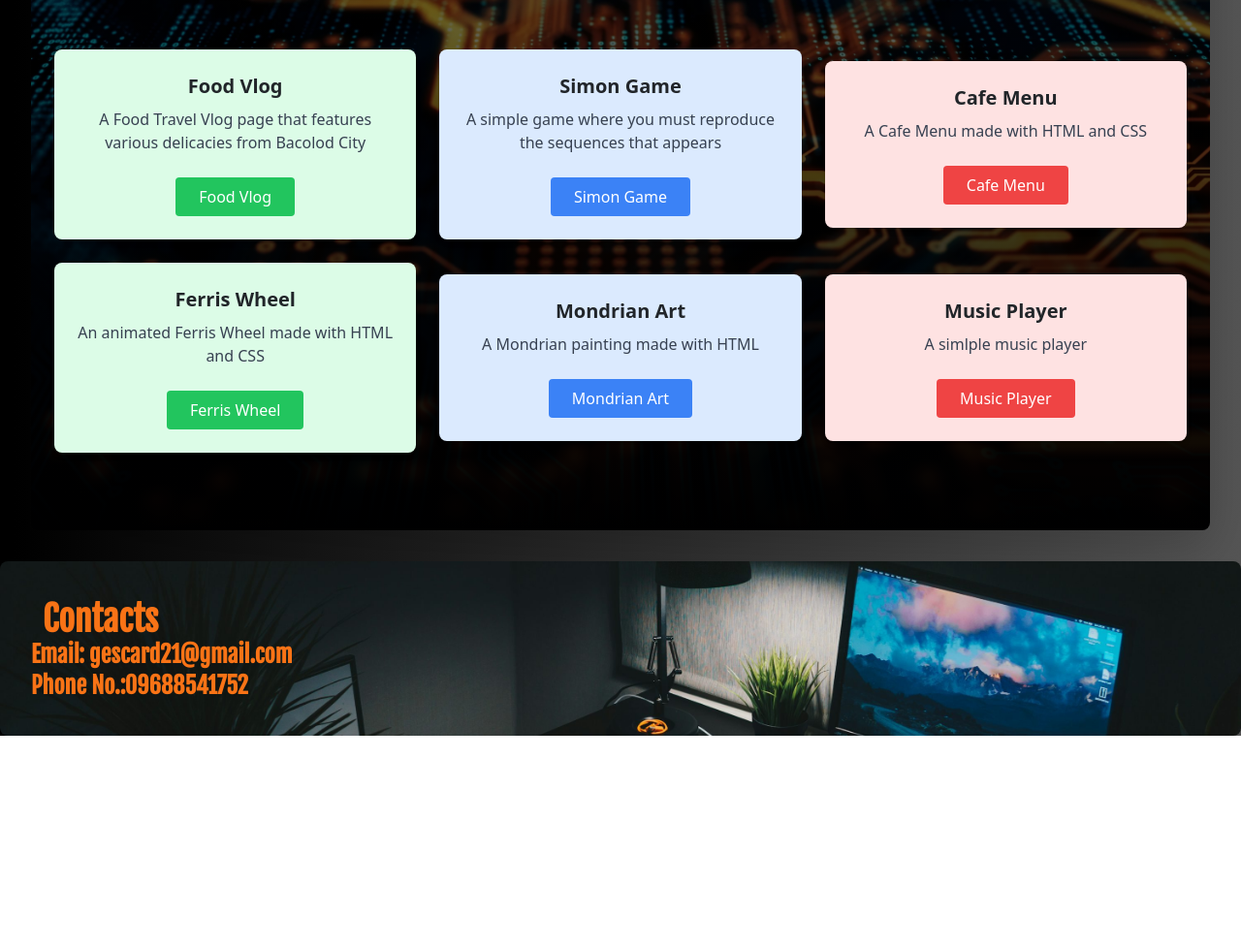
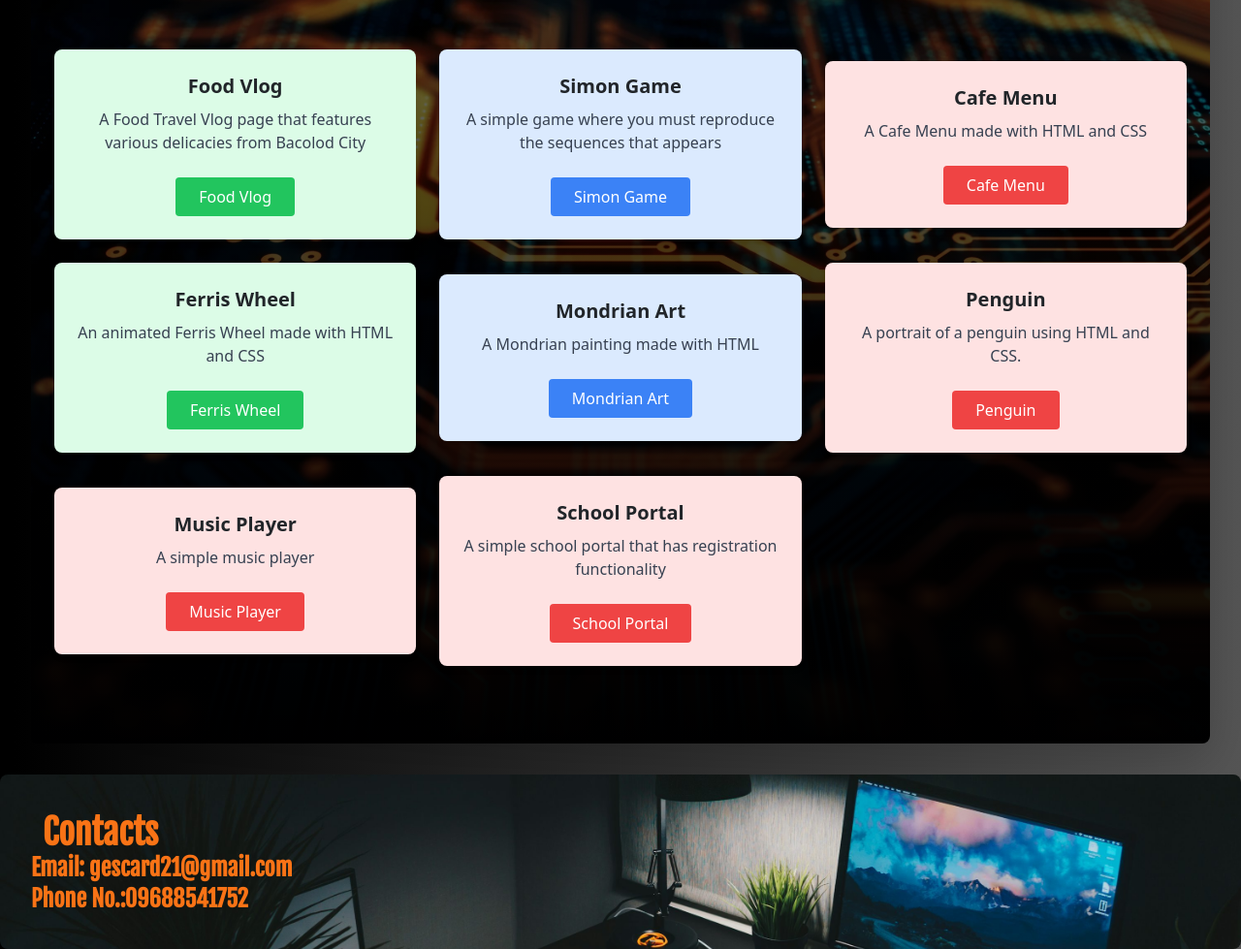
Before and after one commit to genscar/Portfolio-new, a plain HTML site: page index.html in a window 1280 px wide. Shown: the part 2577-3556 px from the top of the page at 97% size. Before the commit the page ends 3336 px from the top, so only its background shows below. Drawn offline with nearby package versions, Linux system fonts and the light colour scheme; a web font is replaced by a local one.

Commit message:
Update index.html

```diff
--- a/index.html
+++ b/index.html
@@ -415,9 +415,21 @@
 
 
             <div class="bg-red-100 p-4 rounded-lg shadow-md flex flex-col items-center">
+                <h2 class="text-xl font-semibold mb-2">Penguin</h2>
+                <p class="text-gray-700 mb-4 text-center">A portrait of a penguin using HTML and CSS.</p>
+               <a href="./Projects/Penguin/index.html" target="_blank"> <button class="bg-red-500 text-white px-4 py-2 rounded hover:bg-red-600">Penguin</button>
+            </a></div>
+
+	      <div class="bg-red-100 p-4 rounded-lg shadow-md flex flex-col items-center">
                 <h2 class="text-xl font-semibold mb-2">Music Player</h2>
-                <p class="text-gray-700 mb-4 text-center">A simlple music player</p>
+                <p class="text-gray-700 mb-4 text-center">A simple music player</p>
                <a href="./Projects/musicplayer/index.html" target="_blank"> <button class="bg-red-500 text-white px-4 py-2 rounded hover:bg-red-600">Music Player</button>
+            </a></div>
+
+	      <div class="bg-red-100 p-4 rounded-lg shadow-md flex flex-col items-center">
+                <h2 class="text-xl font-semibold mb-2">School Portal</h2>
+                <p class="text-gray-700 mb-4 text-center">A simple school portal that has registration functionality</p>
+               <a href="./Projects/Collaboration Project/index.html" target="_blank"> <button class="bg-red-500 text-white px-4 py-2 rounded hover:bg-red-600">School Portal</button>
             </a></div>
 
       </div>
```
